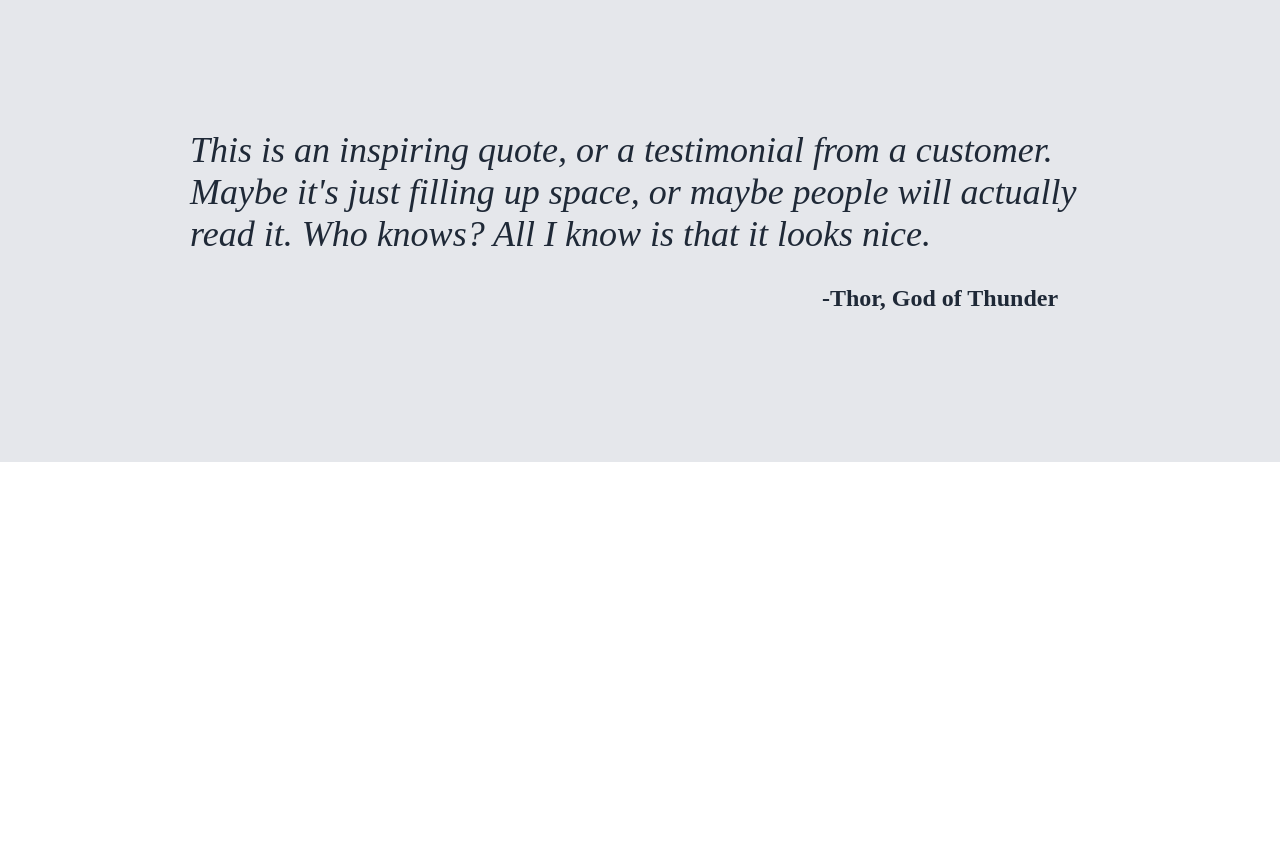
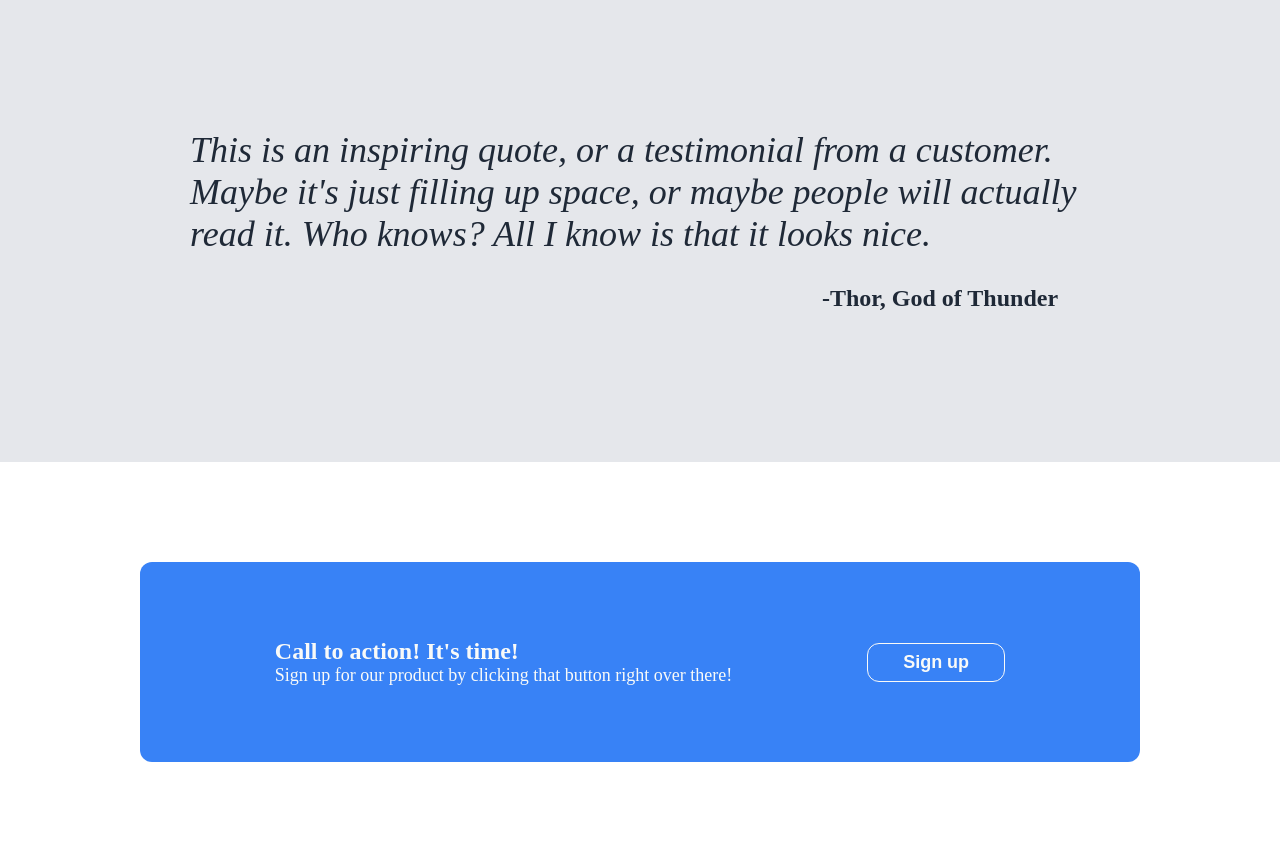
Before and after one commit to ML1206/odin-landingpage, a plain HTML site: page index.html in a window 1280 px wide. Shown: the part 925-1787 px from the top of the page. Before the commit the page ends 1387 px from the top, so only its background shows below. Drawn offline with Linux system fonts and the light colour scheme.

Commit message:
Complete fourth section

```diff
--- a/index.html
+++ b/index.html
@@ -21,7 +21,7 @@
                 <div class="content">
                     <div class="maintext">This website is awesome</div>
                     <div class="secondarytext">This website has some subtext that goes here under the main title. It's a smaller font and the color is lower contrast</div>
-                    <button class="topbutton">Sign up</button>
+                    <button>Sign up</button>
                 </div>
                 <div class="image">This is a placeholder for an image</div>
             </div>
@@ -51,5 +51,14 @@
             <div class="quote">This is an inspiring quote, or a testimonial from a customer. Maybe it's just filling up space, or maybe people will actually read it. Who knows? All I know is that it looks nice.</div>
             <div class="author">-Thor, God of Thunder</div>
         </div>
+        <div class="fourthcontainer">
+            <div class="classtoaction">
+                <div class="left">
+                    <div class="toptext">Call to action! It's time!</div>
+                    <div class="bottomtext">Sign up for our product by clicking that button right over there!</div>
+                </div>
+                <button class="right">Sign up</button>
+            </div>
+        </div>
     </body>
 </html>
--- a/style.css
+++ b/style.css
@@ -32,7 +32,7 @@ body {
     gap: 20px;
 }
 
-.topbutton {
+button {
     background-color: #3882f6;
     border-radius: 12px;
     border: 0px;
@@ -86,7 +86,7 @@ a,
     flex-shrink: 0;
 }
 
-/* styling for second container starts here */
+/* styling for second section starts here */
 
 .secondcontainer {
     display: flex;
@@ -131,7 +131,7 @@ a,
     margin-bottom: 10px;
 }
 
-/* styling for third container starts here */
+/* styling for third section starts here */
 
 .thirdcontainer {
     flex: 1;
@@ -145,6 +145,7 @@ a,
 }
 
 .quote {
+    flex-shrink: 1;
     font-size: 36px;
     font-style: italic;
     font-weight: 300;
@@ -161,3 +162,38 @@ a,
     color: #1f2937;
     margin-bottom: 150px;
 }
+
+/* styling for fourth section starts here */
+
+.fourthcontainer {
+    display: flex;
+    justify-content: center;
+    align-items: center;
+    height: 400px;
+}
+
+.classtoaction {
+    display: flex;
+    justify-content: space-evenly;
+    align-items: center;
+    background-color: #3882f6;
+    width: 1000px;
+    height: 200px;
+    border-radius: 12px;
+    border: 0px;
+}
+
+.toptext {
+    font-size: 24px;
+    color: #F9FAF8;
+    font-weight: bold;
+}
+
+.bottomtext {
+    font-size: 18px;
+    color: #F9FAF8;
+}
+
+.right {
+    border: 1px solid #F9FAF8;
+}
```
